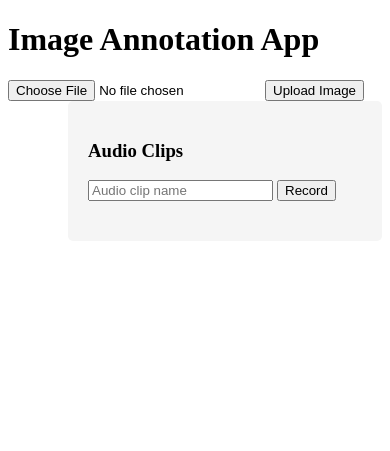
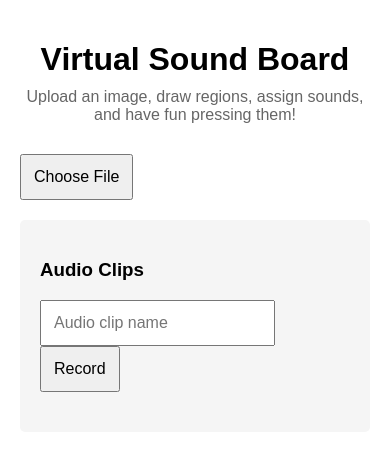
Before and after one commit to joshlevy89/virtual-sound-board, a Flask app: page / in a window 390 px wide. Shown: the top 451 px of the page. Run offline with Flask 3, Linux system fonts and the light colour scheme.

Commit message:
Made it work ok on mobile

```diff
--- a/app.py
+++ b/app.py
@@ -65,4 +65,9 @@ def upload_audio():
     })
 
 if __name__ == '__main__':
-    app.run(debug=True)
+    app.run(
+        debug=True,
+        host='0.0.0.0',
+        port=5000,
+        ssl_context=('ssl/cert.pem', 'ssl/key.pem')
+    )
--- a/static/js/main.js
+++ b/static/js/main.js
@@ -6,6 +6,11 @@ let audioChunks = [];
 let recordedAudios = [];
 let isRecording = false;
 let currentBoxIndex = null;
+
+// Add touch detection
+const isTouchDevice = ('ontouchstart' in window) ||
+                     (navigator.maxTouchPoints > 0) ||
+                     (navigator.msMaxTouchPoints > 0);
 
 document.getElementById('upload-form').addEventListener('submit', function(e) {
     e.preventDefault();
@@ -53,43 +58,120 @@ async function toggleRecording() {
         }
 
         try {
-            const stream = await navigator.mediaDevices.getUserMedia({ audio: true });
-            mediaRecorder = new MediaRecorder(stream);
+            // Reset mediaRecorder and chunks before starting new recording
+            mediaRecorder = null;
             audioChunks = [];
 
+            const stream = await navigator.mediaDevices.getUserMedia({ audio: true });
+            console.log('Got media stream:', stream);
+
+            // Try different MIME types for better mobile compatibility
+            const mimeTypes = [
+                'audio/webm;codecs=opus',
+                'audio/webm',
+                'audio/mp4',
+                'audio/ogg;codecs=opus'
+            ];
+
+            let options;
+            for (const mimeType of mimeTypes) {
+                if (MediaRecorder.isTypeSupported(mimeType)) {
+                    options = { mimeType };
+                    console.log('Using MIME type:', mimeType);
+                    break;
+                }
+            }
+
+            mediaRecorder = new MediaRecorder(stream, options);
+            console.log('MediaRecorder created:', mediaRecorder);
+
+            // Set up all event handlers before starting
             mediaRecorder.ondataavailable = (event) => {
+                console.log('Data available event, size:', event.data.size);
+                if (event.data.size > 0) {
                     audioChunks.push(event.data);
+                }
             };
 
             mediaRecorder.onstop = () => {
-                const audioBlob = new Blob(audioChunks, { type: 'audio/m4a' });
+                console.log('MediaRecorder stopped, chunks:', audioChunks);
+
+                const audioBlob = new Blob(audioChunks, { type: options.mimeType || 'audio/webm' });
+                console.log('Created audio blob, size:', audioBlob.size);
+
                 const audioUrl = URL.createObjectURL(audioBlob);
+                const audioName = nameInput.value.trim();
 
+                // Add to recordedAudios array
                 recordedAudios.push({
-                    name: nameInput.value,
-                    url: audioUrl
+                    name: audioName,
+                    url: audioUrl,
+                    blob: audioBlob
                 });
 
-                addAudioToList(nameInput.value, audioUrl);
+                // Create audio element
+                const audioElement = document.createElement('div');
+                audioElement.className = 'audio-item';
+
+                const label = document.createElement('span');
+                label.textContent = audioName;
+
+                const audio = document.createElement('audio');
+                audio.controls = true;
+                audio.src = audioUrl;
+
+                audio.onloadeddata = () => console.log('Audio loaded successfully');
+                audio.onerror = (e) => console.error('Audio error:', e);
+
+                audioElement.appendChild(label);
+                audioElement.appendChild(audio);
+
+                const audioList = document.getElementById('audio-list');
+                audioList.appendChild(audioElement);
+                console.log('Added audio element to list');
+
+                // Clean up
+                stream.getTracks().forEach(track => track.stop());
                 nameInput.value = '';
             };
 
+            mediaRecorder.onerror = (event) => {
+                console.error('MediaRecorder error:', event);
+                alert('Recording error: ' + event.error);
+            };
+
+            // Start recording
             mediaRecorder.start();
+            console.log('MediaRecorder started');
             isRecording = true;
             recordButton.textContent = 'Stop';
-            statusElement.textContent = '🔴 Recording...';
-            recordButton.classList.add('recording');
+            statusElement.textContent = 'Recording...';
+
         } catch (err) {
-            console.error('Error accessing microphone:', err);
-            alert('Error accessing microphone');
+            console.error('MediaRecorder setup error:', err);
+            alert(`Recording error: ${err.message}`);
         }
     } else {
+        console.log('Stopping recording...');
+        // Only try to stop if mediaRecorder exists and is recording
+        if (mediaRecorder && mediaRecorder.state !== 'inactive') {
             mediaRecorder.stop();
-        mediaRecorder.stream.getTracks().forEach(track => track.stop());
-        isRecording = false;
+            console.log('MediaRecorder stop called');
+        }
         recordButton.textContent = 'Record';
         statusElement.textContent = '';
-        recordButton.classList.remove('recording');
+        isRecording = false;
+    }
+}
+
+function stopRecording() {
+    if (mediaRecorder && mediaRecorder.state !== 'inactive') {
+        mediaRecorder.stop();
+
+        // Stop all tracks on the active stream
+        if (mediaRecorder.stream) {
+            mediaRecorder.stream.getTracks().forEach(track => track.stop());
+        }
     }
 }
 
@@ -108,53 +190,71 @@ function addAudioToList(name, url) {
 
 function setupCanvas(img) {
     const canvas = document.getElementById('drawing-canvas');
-    const audio = document.getElementById('box-audio');
+    const ctx = canvas.getContext('2d');
+
+    // Make canvas same size as image
     canvas.width = img.width;
     canvas.height = img.height;
 
-    const ctx = canvas.getContext('2d');
+    // Prevent default touch actions on canvas (prevents scrolling while drawing)
+    canvas.style.touchAction = 'none';
 
+    if (isTouchDevice) {
+        canvas.addEventListener('touchstart', handleStart, { passive: false });
+        canvas.addEventListener('touchmove', handleMove, { passive: false });
+        canvas.addEventListener('touchend', handleEnd, { passive: false });
+        canvas.addEventListener('touchcancel', handleEnd, { passive: false });
+    } else {
         canvas.addEventListener('mousedown', handleMouseDown);
-    canvas.addEventListener('mousemove', draw);
-    canvas.addEventListener('mouseup', endDrawing);
+        canvas.addEventListener('mousemove', handleMouseMove);
+        canvas.addEventListener('mouseup', handleMouseUp);
         canvas.addEventListener('mouseout', endDrawing);
+    }
 
-    function handleMouseDown(e) {
+    function handleStart(e) {
+        e.preventDefault();
+        const touch = e.touches[0];
         const rect = canvas.getBoundingClientRect();
-        const clickX = e.clientX - rect.left;
-        const clickY = e.clientY - rect.top;
 
-        // Check if click is inside any existing box
-        const clickedBox = boundingBoxes.find(box =>
-            clickX >= box.x &&
-            clickX <= box.x + box.width &&
-            clickY >= box.y &&
-            clickY <= box.y + box.height
+        // Calculate touch position relative to canvas
+        startX = (touch.clientX - rect.left) * (canvas.width / rect.width);
+        startY = (touch.clientY - rect.top) * (canvas.height / rect.height);
+
+        // Check if touch is inside any existing box
+        const touchedBox = boundingBoxes.find(box =>
+            startX >= box.x &&
+            startX <= box.x + box.width &&
+            startY >= box.y &&
+            startY <= box.y + box.height
         );
 
-        if (clickedBox && clickedBox.audioUrl) {
-            const audio = new Audio(clickedBox.audioUrl);
+        if (touchedBox && touchedBox.audioUrl) {
+            // Play audio if box has associated audio
+            const audio = new Audio(touchedBox.audioUrl);
             audio.play();
-        } else if (!clickedBox) {
-            // Start drawing new box only if not clicking an existing box
+        } else {
+            // Start drawing new box
             isDrawing = true;
-            startX = clickX;
-            startY = clickY;
+            console.log('Drawing started at:', startX, startY);
         }
     }
 
-    function draw(e) {
+    function handleMove(e) {
         if (!isDrawing) return;
+        e.preventDefault();
 
+        const touch = e.touches[0];
         const rect = canvas.getBoundingClientRect();
-        const currentX = e.clientX - rect.left;
-        const currentY = e.clientY - rect.top;
 
-        // Clear the canvas and redraw all existing boxes
+        // Calculate current touch position
+        const currentX = (touch.clientX - rect.left) * (canvas.width / rect.width);
+        const currentY = (touch.clientY - rect.top) * (canvas.height / rect.height);
+
+        // Clear canvas and redraw
         ctx.clearRect(0, 0, canvas.width, canvas.height);
         drawExistingBoxes();
 
-        // Draw the current box
+        // Draw current box
         ctx.strokeStyle = 'red';
         ctx.lineWidth = 2;
         ctx.beginPath();
@@ -165,38 +265,147 @@ function setupCanvas(img) {
             currentY - startY
         );
         ctx.stroke();
+
+        console.log('Drawing box:', startX, startY, currentX - startX, currentY - startY);
     }
 
-    function endDrawing(e) {
+    function handleEnd(e) {
         if (!isDrawing) return;
+        e.preventDefault();
 
+        const touch = e.changedTouches[0];
         const rect = canvas.getBoundingClientRect();
-        const endX = e.clientX - rect.left;
-        const endY = e.clientY - rect.top;
 
-        // Save the box without audio first
+        // Calculate end position
+        const endX = (touch.clientX - rect.left) * (canvas.width / rect.width);
+        const endY = (touch.clientY - rect.top) * (canvas.height / rect.height);
+
+        // Only create box if it has some size
+        const width = Math.abs(endX - startX);
+        const height = Math.abs(endY - startY);
+
+        if (width > 5 && height > 5) {  // Minimum size threshold
             currentBoxIndex = boundingBoxes.length;
             boundingBoxes.push({
                 x: Math.min(startX, endX),
                 y: Math.min(startY, endY),
-            width: Math.abs(endX - startX),
-            height: Math.abs(endY - startY),
+                width: width,
+                height: height,
                 audioUrl: null,
                 audioName: null
             });
 
+            console.log('Box created:', boundingBoxes[currentBoxIndex]);
+            showAudioSelection();
+        } else {
+            // If box is too small, just clear it
+            ctx.clearRect(0, 0, canvas.width, canvas.height);
+            drawExistingBoxes();
+        }
+
         isDrawing = false;
-        showAudioSelection();
     }
 
     function drawExistingBoxes() {
+        boundingBoxes.forEach(box => {
             ctx.strokeStyle = 'red';
             ctx.lineWidth = 2;
-        boundingBoxes.forEach(box => {
             ctx.beginPath();
             ctx.rect(box.x, box.y, box.width, box.height);
             ctx.stroke();
         });
+    }
+
+    function handleMouseDown(e) {
+        e.preventDefault();
+        const rect = canvas.getBoundingClientRect();
+
+        // Calculate mouse position relative to canvas
+        startX = (e.clientX - rect.left) * (canvas.width / rect.width);
+        startY = (e.clientY - rect.top) * (canvas.height / rect.height);
+
+        // Check if click is inside any existing box
+        const clickedBox = boundingBoxes.find(box =>
+            startX >= box.x &&
+            startX <= box.x + box.width &&
+            startY >= box.y &&
+            startY <= box.y + box.height
+        );
+
+        if (clickedBox && clickedBox.audioUrl) {
+            // Play audio if box has associated audio
+            const audio = new Audio(clickedBox.audioUrl);
+            audio.play();
+        } else {
+            // Start drawing new box
+            isDrawing = true;
+            console.log('Drawing started at:', startX, startY);
+        }
+    }
+
+    function handleMouseMove(e) {
+        if (!isDrawing) return;
+        e.preventDefault();
+
+        const rect = canvas.getBoundingClientRect();
+
+        // Calculate current mouse position
+        const currentX = (e.clientX - rect.left) * (canvas.width / rect.width);
+        const currentY = (e.clientY - rect.top) * (canvas.height / rect.height);
+
+        // Clear canvas and redraw
+        ctx.clearRect(0, 0, canvas.width, canvas.height);
+        drawExistingBoxes();
+
+        // Draw current box
+        ctx.strokeStyle = 'red';
+        ctx.lineWidth = 2;
+        ctx.beginPath();
+        ctx.rect(
+            startX,
+            startY,
+            currentX - startX,
+            currentY - startY
+        );
+        ctx.stroke();
+
+        console.log('Drawing box:', startX, startY, currentX - startX, currentY - startY);
+    }
+
+    function handleMouseUp(e) {
+        if (!isDrawing) return;
+        e.preventDefault();
+
+        const rect = canvas.getBoundingClientRect();
+
+        // Calculate end position
+        const endX = (e.clientX - rect.left) * (canvas.width / rect.width);
+        const endY = (e.clientY - rect.top) * (canvas.height / rect.height);
+
+        // Only create box if it has some size
+        const width = Math.abs(endX - startX);
+        const height = Math.abs(endY - startY);
+
+        if (width > 5 && height > 5) {  // Minimum size threshold
+            currentBoxIndex = boundingBoxes.length;
+            boundingBoxes.push({
+                x: Math.min(startX, endX),
+                y: Math.min(startY, endY),
+                width: width,
+                height: height,
+                audioUrl: null,
+                audioName: null
+            });
+
+            console.log('Box created:', boundingBoxes[currentBoxIndex]);
+            showAudioSelection();
+        } else {
+            // If box is too small, just clear it
+            ctx.clearRect(0, 0, canvas.width, canvas.height);
+            drawExistingBoxes();
+        }
+
+        isDrawing = false;
     }
 }
 
@@ -240,3 +449,109 @@ document.getElementById('cancel-box').addEventListener('click', () => {
     ctx.clearRect(0, 0, canvas.width, canvas.height);
     drawExistingBoxes();
 });
+
+// Add this helper function to check browser compatibility
+function checkBrowserCompatibility() {
+    console.log('MediaRecorder supported:', !!window.MediaRecorder);
+    console.log('getUserMedia supported:', !!(navigator.mediaDevices && navigator.mediaDevices.getUserMedia));
+    if (window.MediaRecorder) {
+        console.log('Supported MIME types:');
+        ['audio/webm;codecs=opus', 'audio/webm', 'audio/mp4', 'audio/ogg'].forEach(mimeType => {
+            console.log(`${mimeType}: ${MediaRecorder.isTypeSupported(mimeType)}`);
+        });
+    }
+}
+
+// Call this when the page loads
+document.addEventListener('DOMContentLoaded', checkBrowserCompatibility);
+
+// Add this helper function to display the audio list
+function updateAudioList() {
+    const audioList = document.getElementById('audio-list');
+    audioList.innerHTML = ''; // Clear current list
+
+    recordedAudios.forEach((audio, index) => {
+        const audioElement = document.createElement('div');
+        audioElement.className = 'audio-item';
+
+        const label = document.createElement('span');
+        label.textContent = audio.name;
+
+        const audioPlayer = document.createElement('audio');
+        audioPlayer.controls = true;
+        audioPlayer.src = audio.url;
+
+        audioElement.appendChild(label);
+        audioElement.appendChild(audioPlayer);
+        audioList.appendChild(audioElement);
+    });
+}
+
+// Add some basic styles to make sure the audio list is visible
+document.head.insertAdjacentHTML('beforeend', `
+    <style>
+        .audio-item {
+            margin: 10px 0;
+            padding: 10px;
+            background: #f5f5f5;
+            border-radius: 4px;
+        }
+        .audio-item span {
+            display: block;
+            margin-bottom: 5px;
+            font-weight: bold;
+        }
+        #audio-list {
+            margin-top: 20px;
+        }
+    </style>
+`);
+
+// Add this CSS to ensure the canvas is properly sized on mobile
+document.head.insertAdjacentHTML('beforeend', `
+    <style>
+        #drawing-canvas {
+            touch-action: none;
+            position: absolute;
+            top: 0;
+            left: 0;
+            width: 100%;
+            height: 100%;
+        }
+
+        .image-container {
+            position: relative;
+            width: 100%;
+            height: auto;
+        }
+
+        #uploaded-image {
+            width: 100%;
+            height: auto;
+            display: block;
+        }
+    </style>
+`);
+
+document.getElementById('choose-file-btn').addEventListener('click', () => {
+    document.getElementById('image-input').click();
+});
+
+document.getElementById('image-input').addEventListener('change', (event) => {
+    const file = event.target.files[0];
+    if (file) {
+        const reader = new FileReader();
+        reader.onload = (e) => {
+            const img = document.getElementById('uploaded-image');
+            img.src = e.target.result;
+            img.style.display = 'block';
+            document.getElementById('choose-file-btn').style.display = 'none';
+
+            // Set up canvas after image loads
+            img.onload = function() {
+                setupCanvas(img);
+            };
+        };
+        reader.readAsDataURL(file);
+    }
+});
--- a/templates/index.html
+++ b/templates/index.html
@@ -1,20 +1,35 @@
 <!DOCTYPE html>
 <html>
 <head>
-    <title>Image Annotation App</title>
+    <title>Virtual Sound Board</title>
+    <meta name="viewport" content="width=device-width, initial-scale=1.0, maximum-scale=1.0, user-scalable=no">
     <style>
+        body {
+            margin: 0;
+            padding: 20px;
+            font-family: Arial, sans-serif;
+        }
+        h1 {
+            text-align: center;
+            margin-bottom: 30px;
+        }
         .container {
             display: flex;
             gap: 20px;
+            width: 100%;
         }
         .image-container {
             position: relative;
             display: inline-block;
-            margin: 20px;
+            flex: 3;
+            margin: 0;
+            width: 75%;
         }
         #uploaded-image {
-            max-width: 800px;
-            max-height: 600px;
+            width: 100%;
+            height: auto;
+            max-width: none;
+            max-height: none;
         }
         #drawing-canvas {
             position: absolute;
@@ -23,10 +38,12 @@
             cursor: crosshair;
         }
         .audio-panel {
-            width: 300px;
+            flex: 1;
+            width: 25%;
             padding: 20px;
             background: #f5f5f5;
             border-radius: 5px;
+            min-width: 250px;
         }
         .audio-list {
             margin-top: 20px;
@@ -45,14 +62,52 @@
         .recording {
             background: #ffe0e0;
         }
+        @media (max-width: 768px) {
+            .container {
+                flex-direction: column;
+            }
+
+            .image-container, .audio-panel {
+                flex: none;
+                width: 100%;
+            }
+
+            #uploaded-image {
+                max-width: 100%;
+                height: auto;
+            }
+
+            .audio-panel {
+                width: 100%;
+                box-sizing: border-box;
+            }
+
+            #audio-selection-dialog {
+                width: 90%;
+                max-width: 300px;
+            }
+
+            input[type="text"],
+            button {
+                padding: 12px;
+                font-size: 16px;
+            }
+        }
+        .tagline {
+            text-align: center;
+            color: #666;
+            margin-top: -20px;
+            margin-bottom: 30px;
+        }
     </style>
 </head>
 <body>
-    <h1>Image Annotation App</h1>
+    <h1>Virtual Sound Board</h1>
+    <p class="tagline">Upload an image, draw regions, assign sounds, and have fun pressing them!</p>
 
     <form id="upload-form" enctype="multipart/form-data">
-        <input type="file" id="image-input" accept="image/*">
-        <button type="submit">Upload Image</button>
+        <input type="file" id="image-input" accept="image/*" style="display: none;">
+        <button type="button" id="choose-file-btn">Choose File</button>
     </form>
 
     <div class="container">
```
Also changed, not shown: 1 other file. Lines whose indentation alone changed are shown as unchanged.
